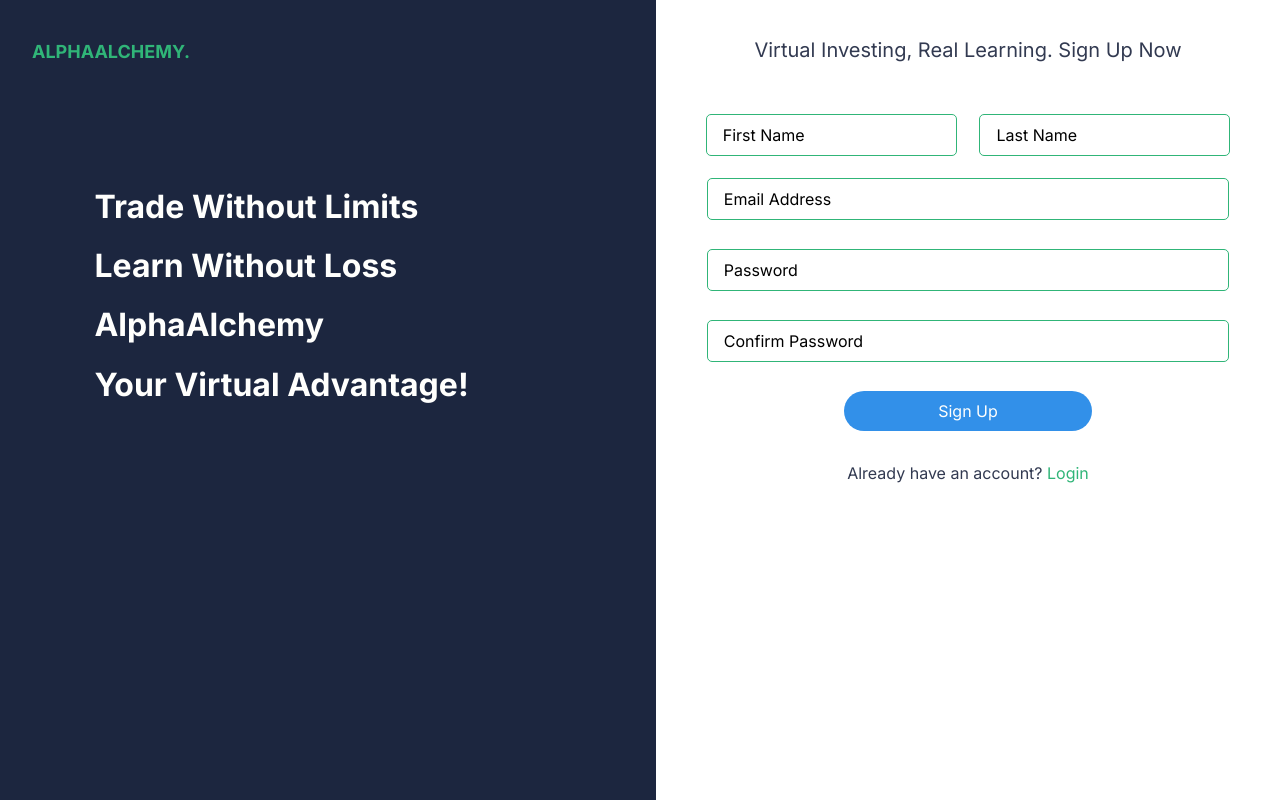
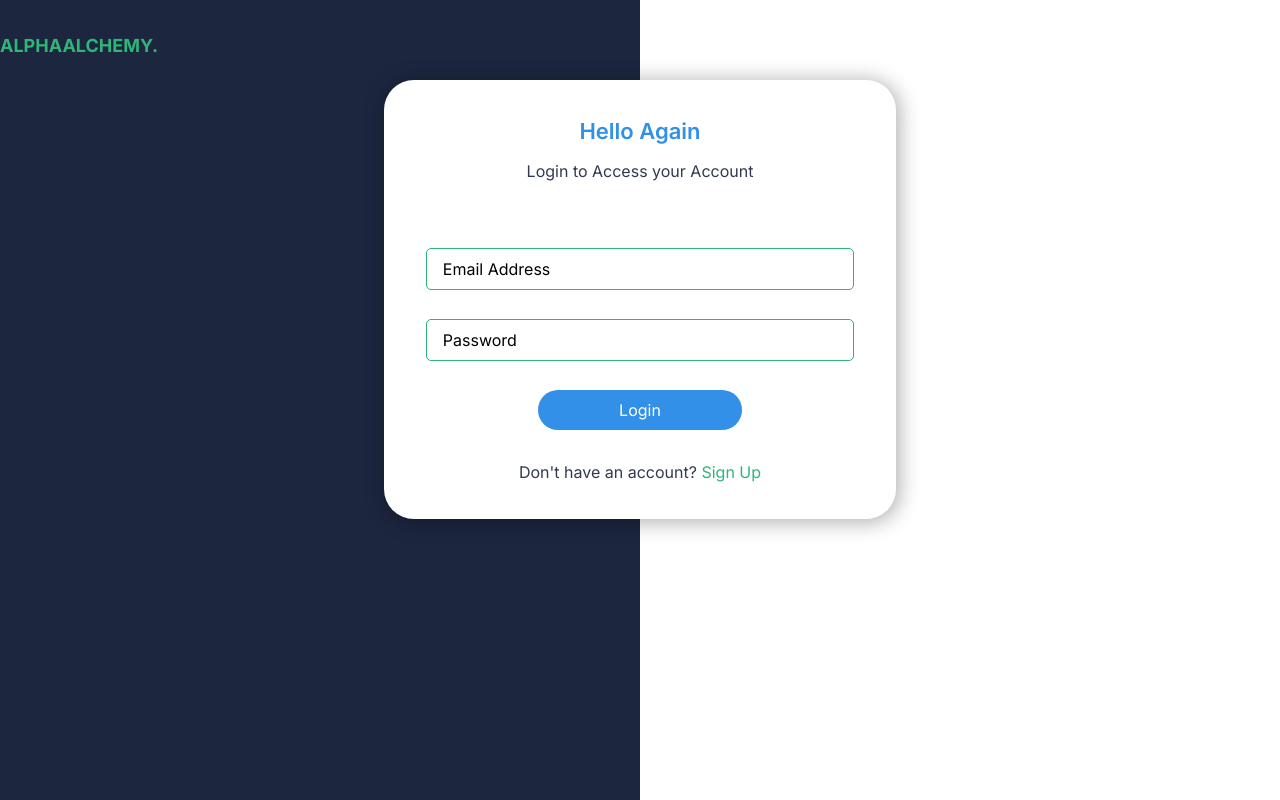
Before and after one commit to Mosesbwire/AlphaAlchemy, a React (Vite) app in the folder client/: page /sign-up in a window 1280 px wide. Built offline with nearby package versions, Linux system fonts and the light colour scheme.

Commit message:
test login page

```diff
--- a/client/src/App.jsx
+++ b/client/src/App.jsx
@@ -1,12 +1,13 @@
 import { useState } from 'react'
 import SignUp from './pages/SignUpPage/SignUp'
+import Login from './pages/LoginPage/Login'
 import './App.css'
 
 function App() {
 
   return (
     <>
-      <SignUp/>
+      <Login/>
     </>
   )
 }
--- a/client/src/components/AuthBtn/Button.css
+++ b/client/src/components/AuthBtn/Button.css
@@ -9,6 +9,12 @@
     cursor: pointer;
 }
 
+@media (min-width: 48em){
+    .auth-btn{
+        max-width: 50%;
+    }
+}
+
 @media(min-width: 64em){
     .auth-btn{
         width: 40%
--- a/client/src/pages/SignUpPage/SignUp.css
+++ b/client/src/pages/SignUpPage/SignUp.css
@@ -36,6 +36,21 @@
     cursor: pointer;
 }
 
+@media(min-width: 48em){
+    .form-section{
+        width: 86%;
+        margin-inline: auto;
+        border-bottom-left-radius: 30px;
+        border-bottom-right-radius: 30px;
+        margin-top: 5em;
+    }
+    .sign-up-hero {
+        min-width: 40%;
+        max-width: 40%;
+        margin-top: 7em;
+    }
+}
+
 @media (min-width: 64em) {
    .form-section {
         border-top-left-radius: 0;
```
